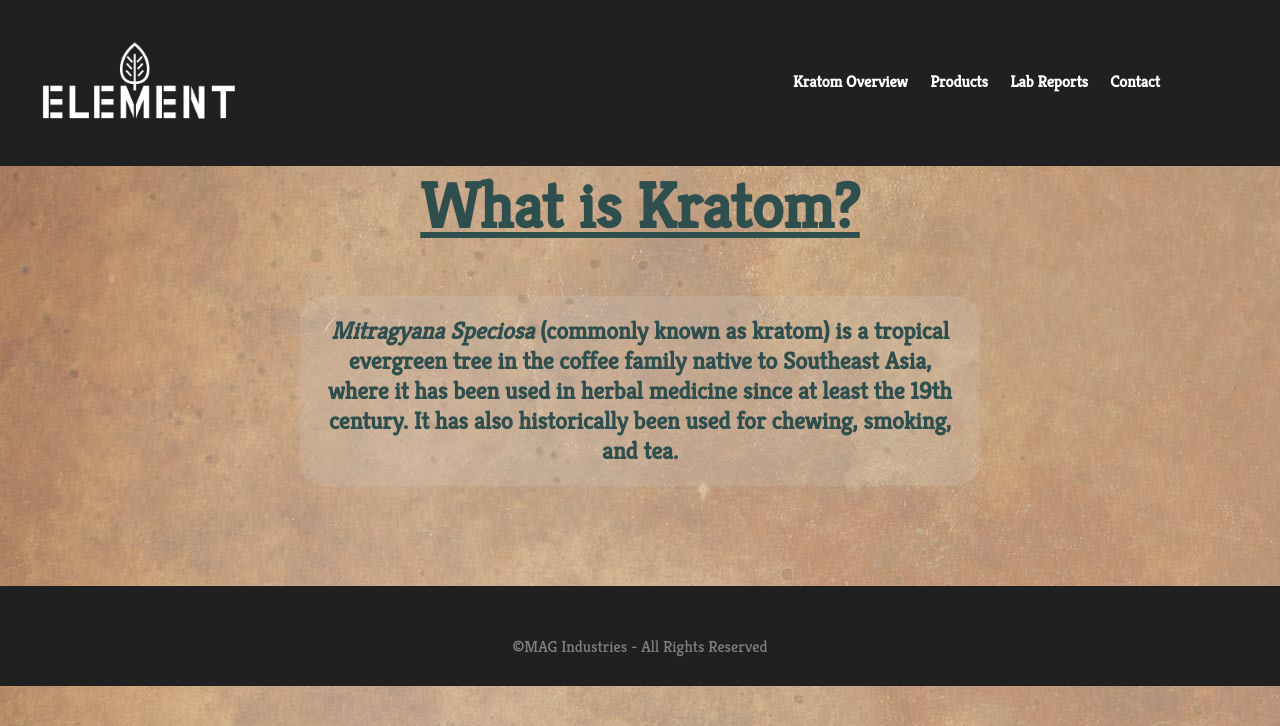
After one commit to IanAHill/ElementKratom, a Django app: page /kratom-overview/ in a window 1280 px wide. The commit adds this page. Shown: the top 726 px of the page. Run offline with Django 4.2, Linux system fonts and the light colour scheme; some libraries are stand-ins or nearby versions.

Commit message:
added Kratom Overview page

```diff
--- a/ElementKratom/KratomSite/templates/base.html
+++ b/ElementKratom/KratomSite/templates/base.html
@@ -10,6 +10,7 @@
     <link rel="preconnect" href="https://fonts.gstatic.com" crossorigin>
     <link href="https://fonts.googleapis.com/css2?family=Kreon&display=swap" rel="stylesheet">
     <link rel="stylesheet" href="{% static 'style.css' %}">
+    <script src="https://kit.fontawesome.com/0c447f0469.js" crossorigin="anonymous"></script>
     <title>{% block title %}Element Kratom{% endblock %}</title>
 </head>
 
@@ -17,14 +18,13 @@
 <body>
 
     <nav id="nav-bar">
-        <a href = "{% url 'home' %}" class="nav-a"><img src = "{% static 'images/logo.png' %}" id="logo"></a>
+       <div><a href = "{% url 'home' %}" class="nav-a"><img src = "{% static 'images/logo.png' %}" id="logo"></a></div>
         <ul id="nav-links">
-            <li><a href = "{% url 'products' %}" class="nav-a">Kratom Overview</a></li>
+            <li><a href = "{% url 'kratom-overview' %}" class="nav-a">Kratom Overview</a></li>
             <li><a href = "{% url 'products' %}" class="nav-a">Products</a></li>
             <li><a href = "home.html" class="nav-a">Lab Reports</a></li>
             <li><a href = "home.html" class="nav-a">Contact</a></li>
         </ul>
-
     </nav>
 
     <main class="page-content">
--- /dev/null
+++ b/ElementKratom/KratomSite/templates/kratom-overview.html
@@ -0,0 +1,19 @@
+{% extends 'base.html' %}
+{% load static %}
+
+
+{% block content %}
+
+<h1 class="title">What is Kratom?</h1>
+
+<div class="text-container">
+    <h2><em>Mitragyana Speciosa</em> (commonly known as kratom) is a tropical evergreen tree in the coffee family native to Southeast Asia,
+    where it has been used in herbal medicine since at least the 19th century. It has also historically been used for chewing, smoking, and tea.</h2>
+</div>
+
+
+
+
+
+
+{% endblock %}
--- a/ElementKratom/KratomSite/templates/product-page.html
+++ b/ElementKratom/KratomSite/templates/product-page.html
@@ -5,7 +5,7 @@
 {% block content %}
 
 
-<div class="text-container">
+<div class="text-container-products">
 
 
     <div class="product-detail">
--- a/ElementKratom/KratomSite/templates/products.html
+++ b/ElementKratom/KratomSite/templates/products.html
@@ -5,7 +5,8 @@
 {% block content %}
 <h1 class='title'>Our Products</h1>
 
-<div class="text-container">
+
+<div class="text-container-products">
     <h1>Element Kratom 25 Count Capsules</h1>
 
     <div class="product-container">
@@ -31,7 +32,7 @@
     </div>
 </div>
 
-<div class="text-container">
+<div class="text-container-products">
     <h1>Element Kratom 50 Count Capsules</h1>
     <div class="product-container">
         <div class="product red-bali">
--- a/ElementKratom/KratomSite/urls.py
+++ b/ElementKratom/KratomSite/urls.py
@@ -5,5 +5,6 @@ urlpatterns = [
     path('', views.home, name='home'),
     path('products/', views.products, name='products'),
     path('productpage/', views.product_page, name="product_page"),
+    path('kratom-overview/', views.kratom_overview, name="kratom-overview"),
 
 ]
--- a/ElementKratom/KratomSite/views.py
+++ b/ElementKratom/KratomSite/views.py
@@ -14,3 +14,6 @@ def products(request):
 
 def product_page(request):
     return render(request, "product-page.html", {})
+
+def kratom_overview(request):
+    return render(request, "kratom-overview.html")
--- a/ElementKratom/static/style.css
+++ b/ElementKratom/static/style.css
@@ -2,7 +2,9 @@
     margin: 0;
     padding: 0;
 }
-
+.drop-shadow {
+  box-shadow: 0 4px 8px 0 rgba(0, 0, 0, 0.8), 0 6px 20px 0 rgba(0, 0, 0, 0.50);
+}
 
 a{
   text-decoration: none;
@@ -81,6 +83,20 @@ footer{
 .text-container {
     margin-top: 50px;
     margin-bottom: 100px;
+    margin-left: 300px;
+    margin-right: 300px;
+    padding: 20px;
+    width:fit-content;
+    background: rgb(204, 204, 204);
+    background: rgba(204, 204, 204, 0.2);
+    border-radius: 25px;
+    text-align: center;
+    color:darkslategrey;
+}
+
+.text-container-products {
+  margin-top: 50px;
+  margin-bottom: 100px;
   margin-left: auto;
   margin-right: auto;
   padding: 20px;
@@ -88,9 +104,8 @@ footer{
   background: rgb(204, 204, 204);
   background: rgba(204, 204, 204, 0.2);
   border-radius: 25px;
-
   text-align: center;
-    color:darkslategrey
+  color:darkslategrey;
 }
 
 
```
Also changed, not shown: ElementKratom/KratomSite/templates/home.html (+4 -4 lines). Lines whose indentation alone changed are shown as unchanged.
